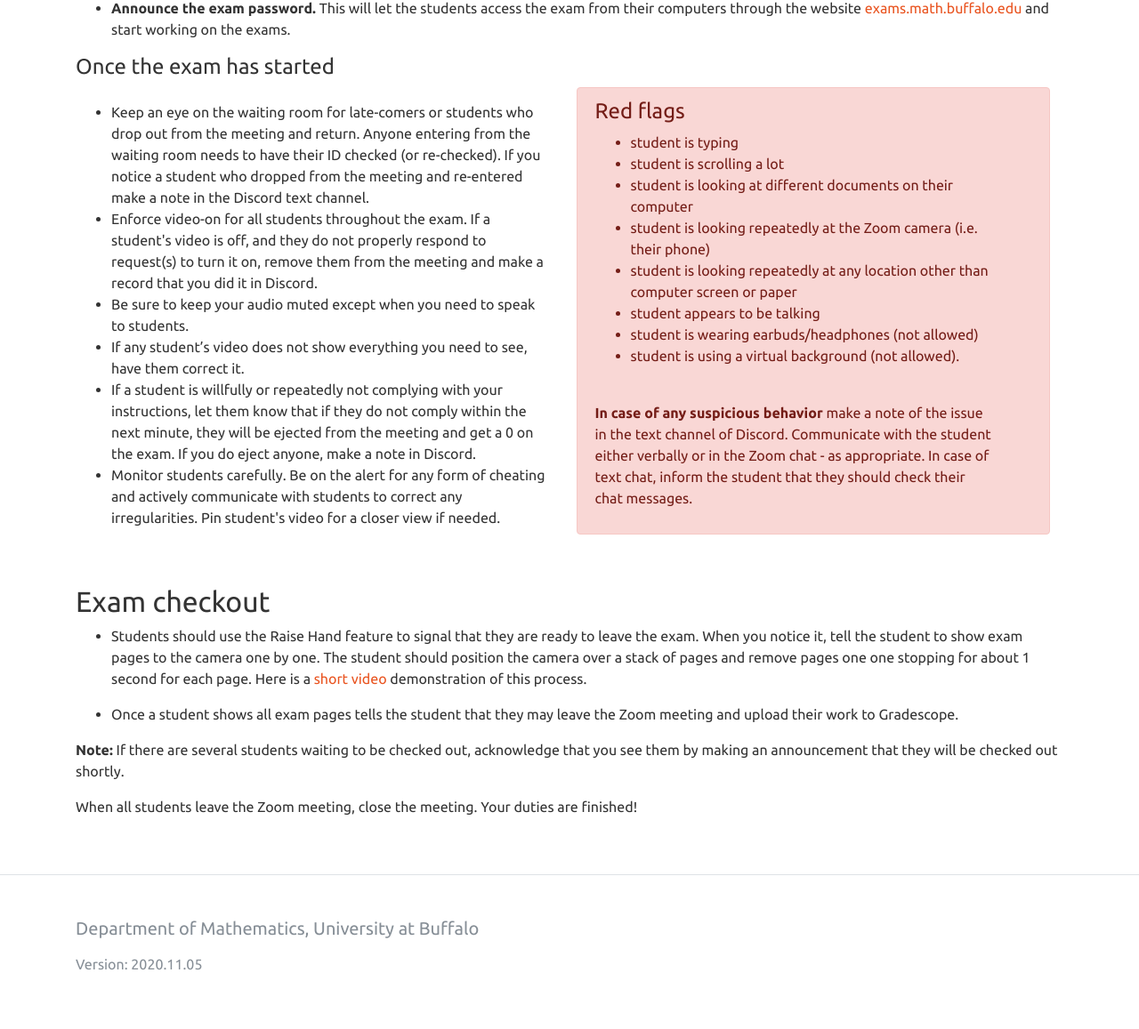
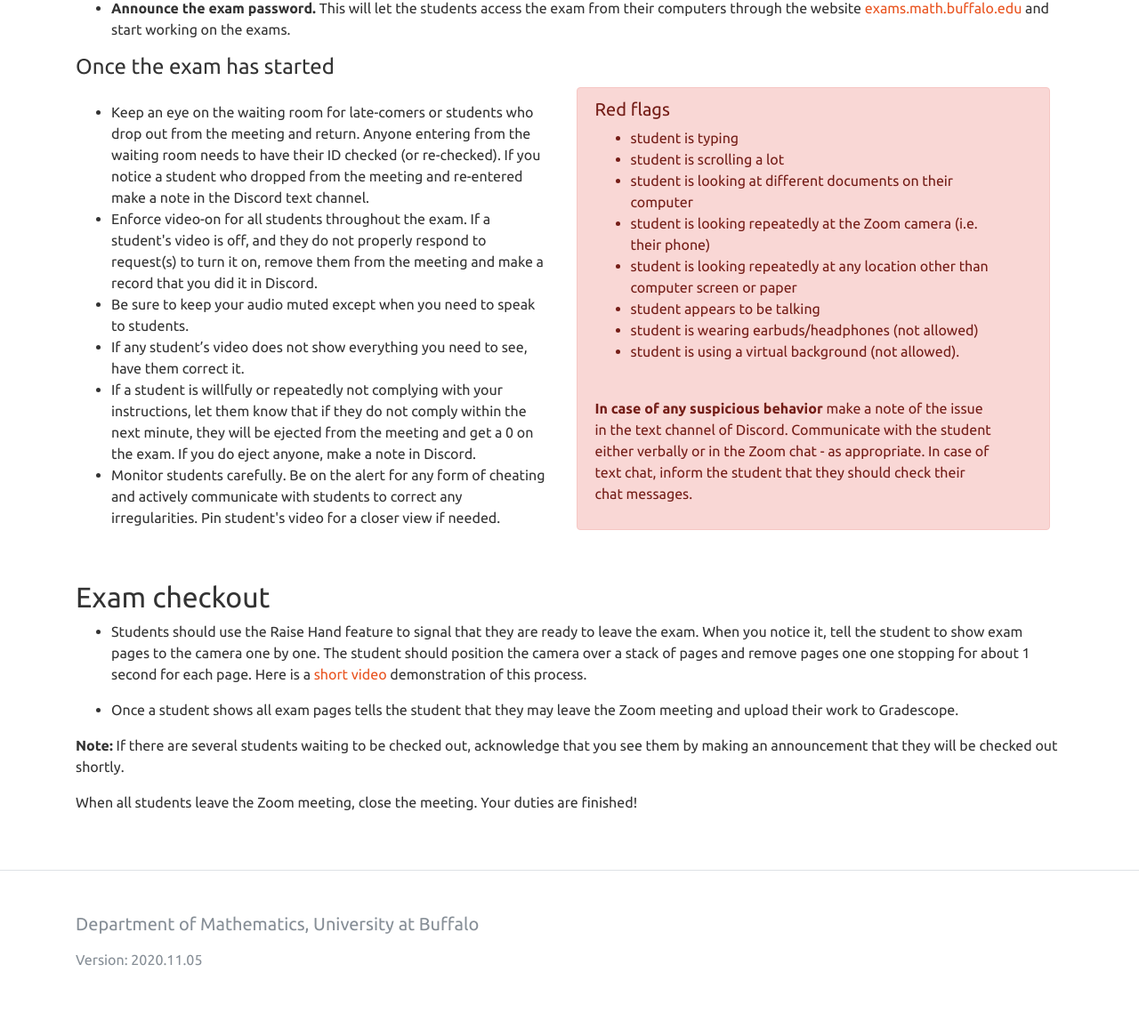
Before and after one commit to ub-math/exam_guides, a Jekyll site: the page built from docs/proctor.md, in a window 1280 px wide. Shown: the part 5123-6280 px from the top of the page at 89% size. Built offline with Jekyll 4.4.1, drawn with Linux system fonts in a browser that asks for light colours.

```diff
--- a/docs/proctor.md
+++ b/docs/proctor.md
@@ -283,7 +283,7 @@ the website [exams.math.buffalo.edu](https://exams.math.buffalo.edu) and start w
     </div>
     <div class="col-lg">
       <div class="alert alert-dismissible alert-danger">
-        <h4>Red flags</h4>
+        <h5>Red flags</h5>
         <ul>
           <li> student is typing </li>
           <li> student is scrolling a lot </li>
```
